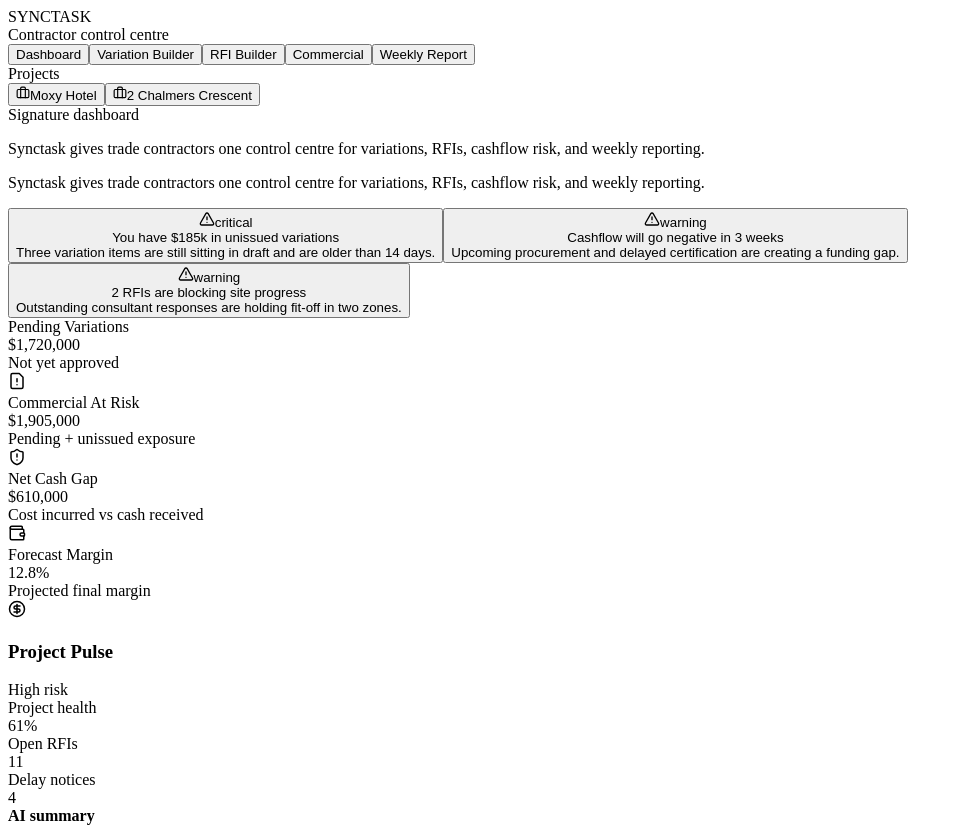
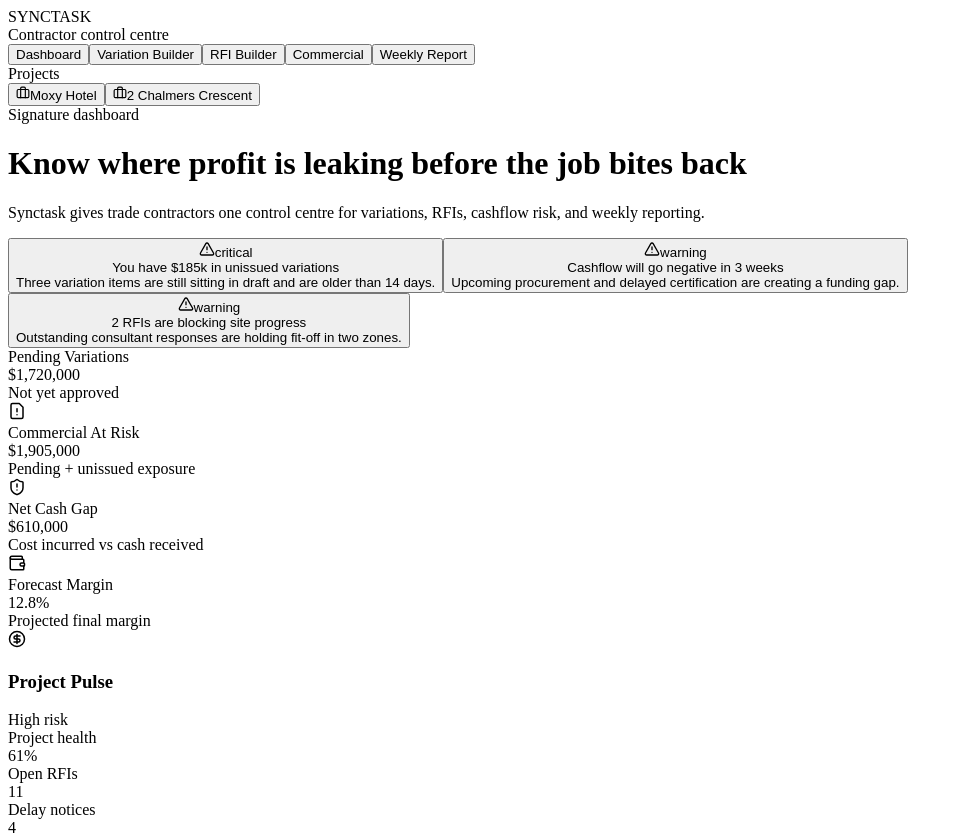
Before and after one commit to SamBachir/synctask-demo, a React (Vite) app: page / in a window 1280 px wide. Shown: the top 835 px of the page, without its empty margins (0-963 px from the left). Built offline with nearby package versions, Linux system fonts and the light colour scheme; the HTML template or start-up script is replaced by a standard one.

Commit message:
Update App.jsx

```diff
--- a/src/App.jsx
+++ b/src/App.jsx
@@ -192,10 +192,8 @@
         <header className="hero">
           <div>
             <div className="eyebrow">Signature dashboard</div>
+           <h1>Know where profit is leaking before the job bites back</h1>
             <p>
-  Synctask gives trade contractors one control centre for variations, RFIs, cashflow risk, and weekly reporting.
-</p>
- <p>
   Synctask gives trade contractors one control centre for variations, RFIs, cashflow risk, and weekly reporting.
 </p>
           </div>
```
